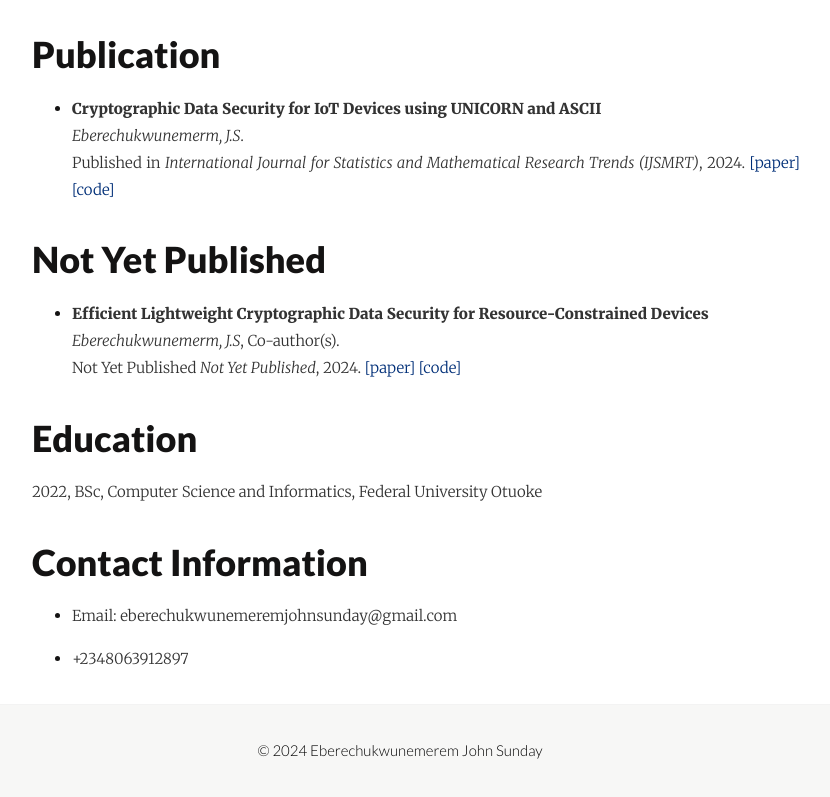
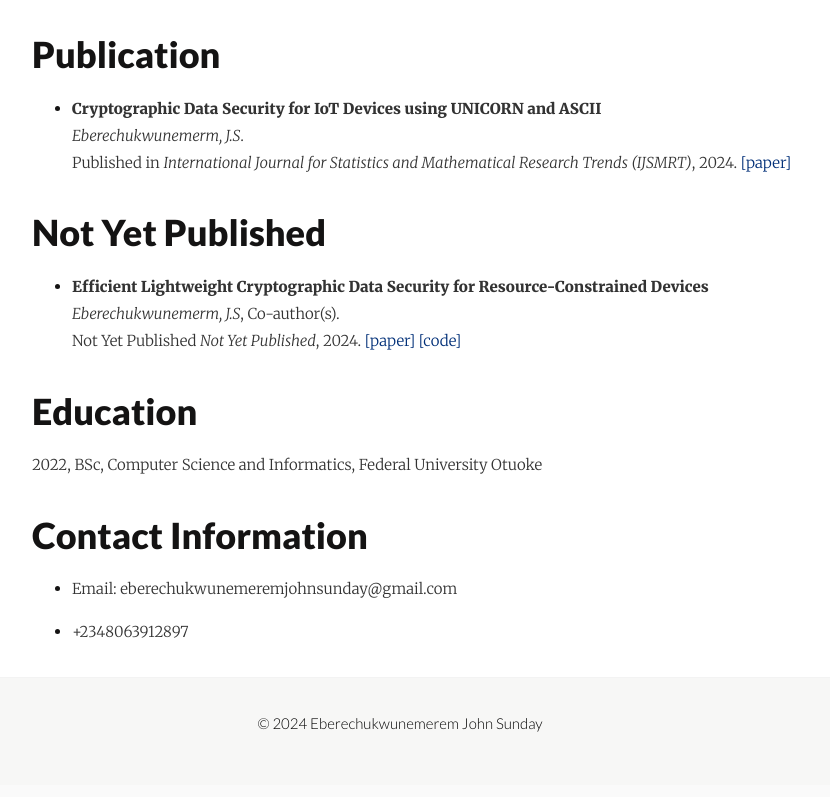
Before and after one commit to eberechi10/personal_homepage, a website: page index.html in a window 1280 px wide. Shown: the part 1097-1894 px from the top of the page, without its empty margins (240-1070 px from the left). Drawn offline with nearby package versions, Linux system fonts and the light colour scheme.

Commit message:
Update index.html

```diff
--- a/index.html
+++ b/index.html
@@ -99,7 +99,7 @@
               <p><strong>Cryptographic Data Security for IoT Devices using UNICORN and ASCII</strong><br />
                 <em>Eberechukwunemerm, J.S</em>.<br />
                 Published in <em>International Journal for Statistics and Mathematical Research Trends (IJSMRT)</em>, 2024.
-                <a href="/publications/paper1.pdf">[paper]</a> <a href="https://github.com/code1.pdf">[code]</a>
+                <a href="https://drive.google.com/file/d/1wQK3nfWMEULiaJAabN5ciFSvvfA55k9t/view?usp=sharing">[paper]</a>
               </p>
             </li>
           </ul>
```
